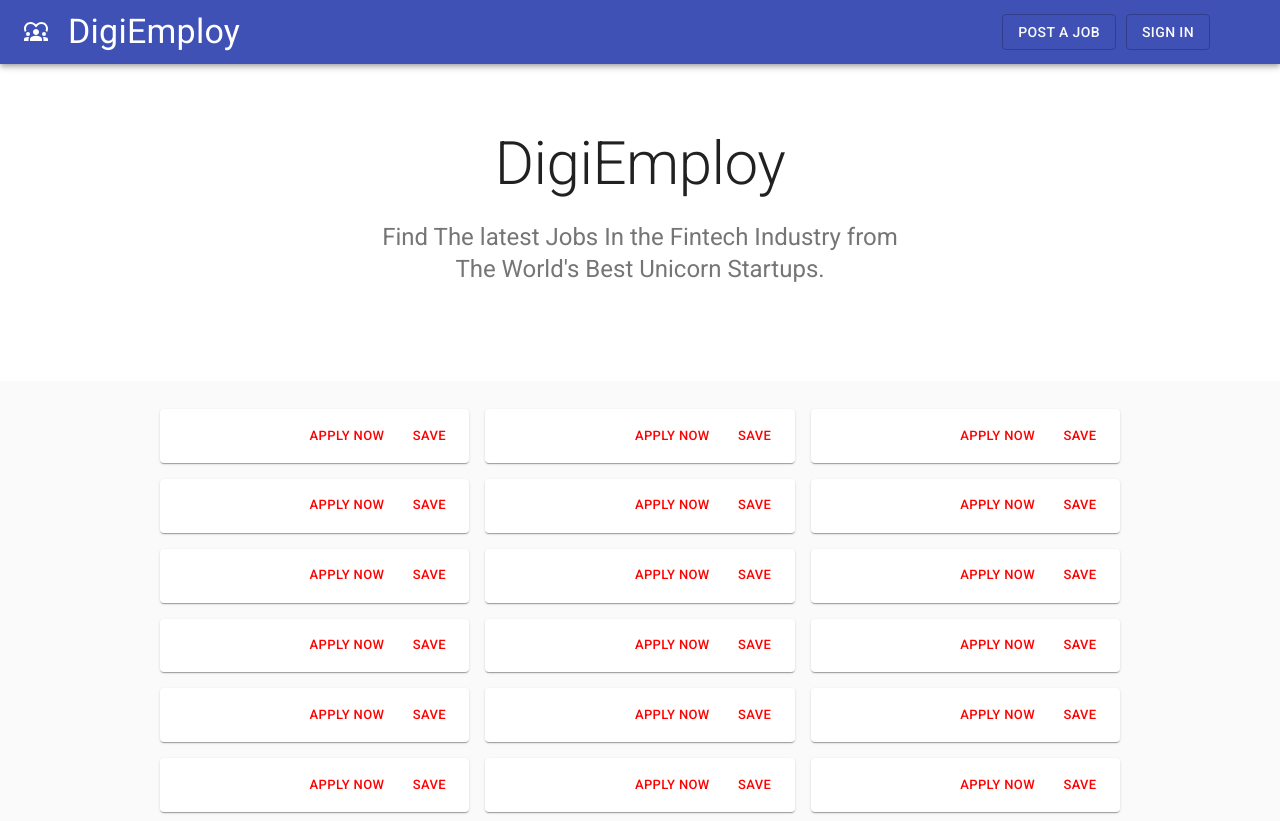
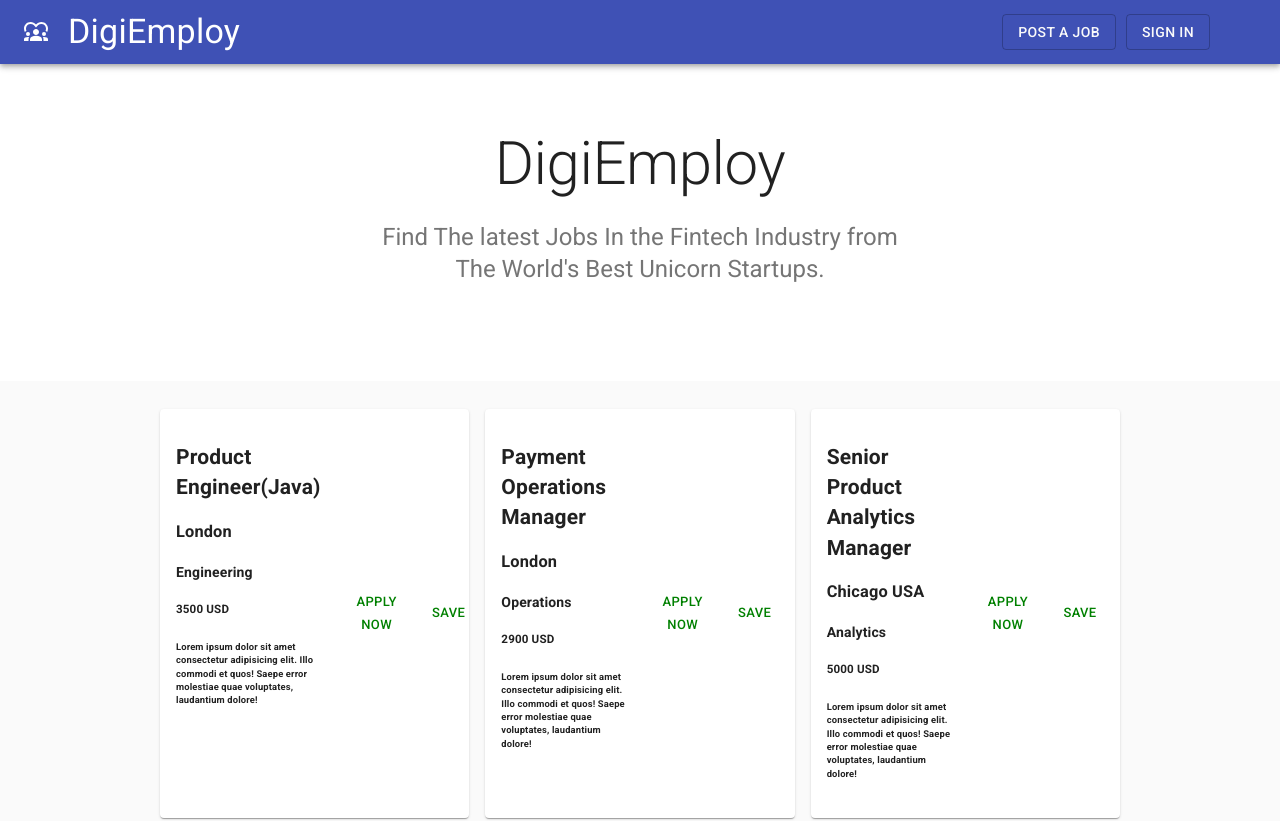
Before and after one commit to Emna747/digiemploy, a React (Create React App) app: page / in a window 1280 px wide. Shown: the top 821 px of the page. Built offline with nearby package versions, Linux system fonts and the light colour scheme.

Commit message:
JS updates

```diff
--- a/src/App.jsx
+++ b/src/App.jsx
@@ -1,5 +1,5 @@
 import React from "react";
-import Jobcard from "./Jobcard";
+//import Jobcard from "./Jobcard";
 import FacebookIcon from "@mui/icons-material/Facebook";
 import InstagramIcon from "@mui/icons-material/Instagram";
 import LinkedInIcon from "@mui/icons-material/LinkedIn";
@@ -21,18 +21,7 @@ import {
 import useStyles from "./styles";
 import database from "./database";
 
-function createCard(detail) {
-  return (
-    <Jobcard
-      key={detail.id}
-      jobtitle={detail.JobTitle}
-      jobdepartment={detail.Department}
-      joblocation={detail.Location}
-      jobsummary={detail.Description}
-      jobrevenue={detail.Salary}
-    />
-  );
-}
+// {database.map(createCard)}
 function App() {
   const classes = useStyles();
   return (
@@ -79,14 +68,19 @@ function App() {
         </div>
         <Container className={classes.cardGrid} maxWidth="md">
           <Grid container spacing={2}>
-            {database.map((card) => (
+            {database.map((card) => {
+              return (
                 <Grid item key={card.id} xs={12} sm={6} md={4}>
                   <Card className={classes.card}>
+                    {" "}
                     <CardContent className={classes.cardContent}>
-                    <Jobcard> {database.map(createCard)}</Jobcard>
+                      <h2>{card.JobTitle}</h2>
+                      <h3>{card.Location}</h3>
+                      <h4>{card.Department}</h4>
+                      <h5>{card.Salary}</h5>
+                      <h6>{card.Description}</h6>
                       <Typography gutterBottom variant="h4"></Typography>
                     </CardContent>
-
                     <CardActions>
                       {" "}
                       <Button
@@ -108,7 +102,8 @@ function App() {
                     </CardActions>
                   </Card>
                 </Grid>
-            ))}
+              );
+            })}
           </Grid>
         </Container>
       </main>
--- a/src/styles.js
+++ b/src/styles.js
@@ -27,7 +27,7 @@ const useStyles = makeStyles((theme) => ({
     padding: "5px 0",
   },
   buttonGrid: {
-    color: "red",
+    color: "green",
   },
 }));
 export default useStyles;
```
Lines whose indentation alone changed are shown as unchanged.
